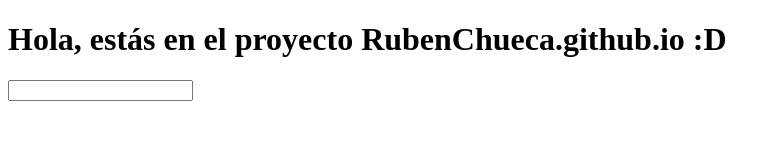
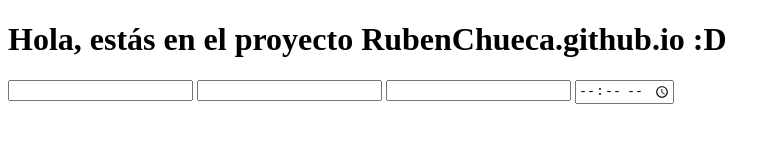
Before and after one commit to RubenChueca/RubenChueca.github.io, a plain HTML site: page index.html in a window 1280 px wide. Shown: the whole page, without its empty margins (0-780 px from the left). Drawn offline with Linux system fonts and the light colour scheme.

Commit message:
Update index.html

```diff
--- a/index.html
+++ b/index.html
@@ -11,6 +11,9 @@
     <h1>Hola, estás en el proyecto RubenChueca.github.io :D</h1>
 
     <input type="tel" name="telefono" id="phone">
+    <input type="email" name="email" id="email">
+    <input type="number" name="number" id="number">
+    <input type="time" name="hora" id="time">
 </body>
 
 </html>
```
